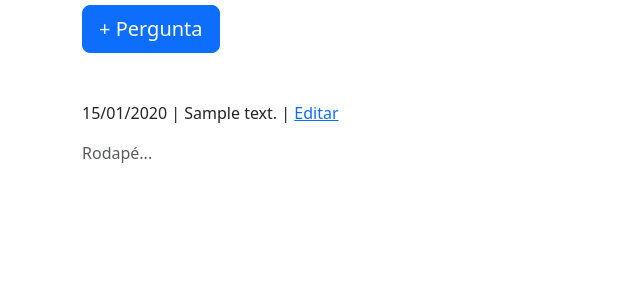
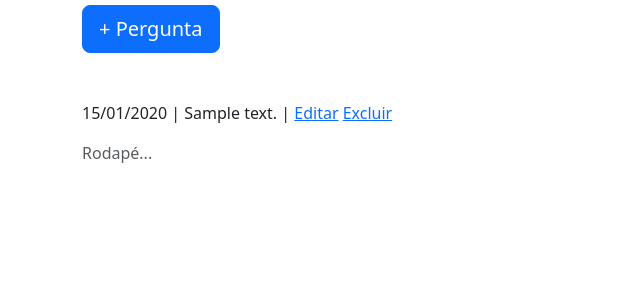
Before and after one commit to Emersoninho/site-doc-django, a Django app: page /ola/ in a window 1280 px wide. Shown: the part 148-448 px from the top of the page, without its empty margins (0-640 px from the left). Run offline with Django 5.2, Linux system fonts and the light colour scheme; a user stored in the database is signed in; tables that the repository leaves empty hold one stand-in row (values such as "Sample post").

Commit message:
template
teplate index atualização

```diff
--- a/templates/polls/questions.html
+++ b/templates/polls/questions.html
@@ -13,6 +13,7 @@
         <article>
             <p>{{ question.pub_date|date:'d/m/Y' }} | {{ question.question_text }}
                | <a href="{% url "question_update" question_id=question.id%}" class="link-secundary">Editar</a>
+               <a href="{% url "question_remove" question_id=question.id%}" class="link-secundary">Excluir</a>
             </p>
         </article>
     {% endfor %}
```
